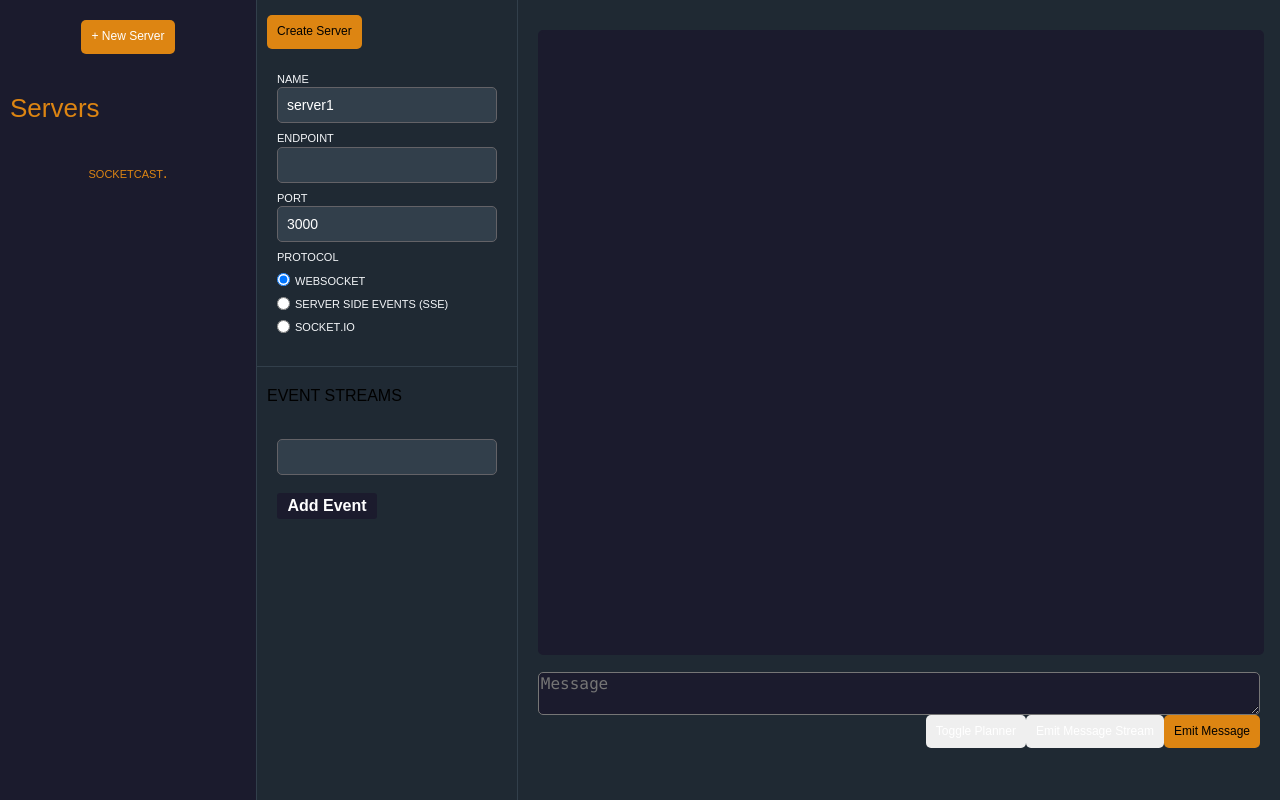
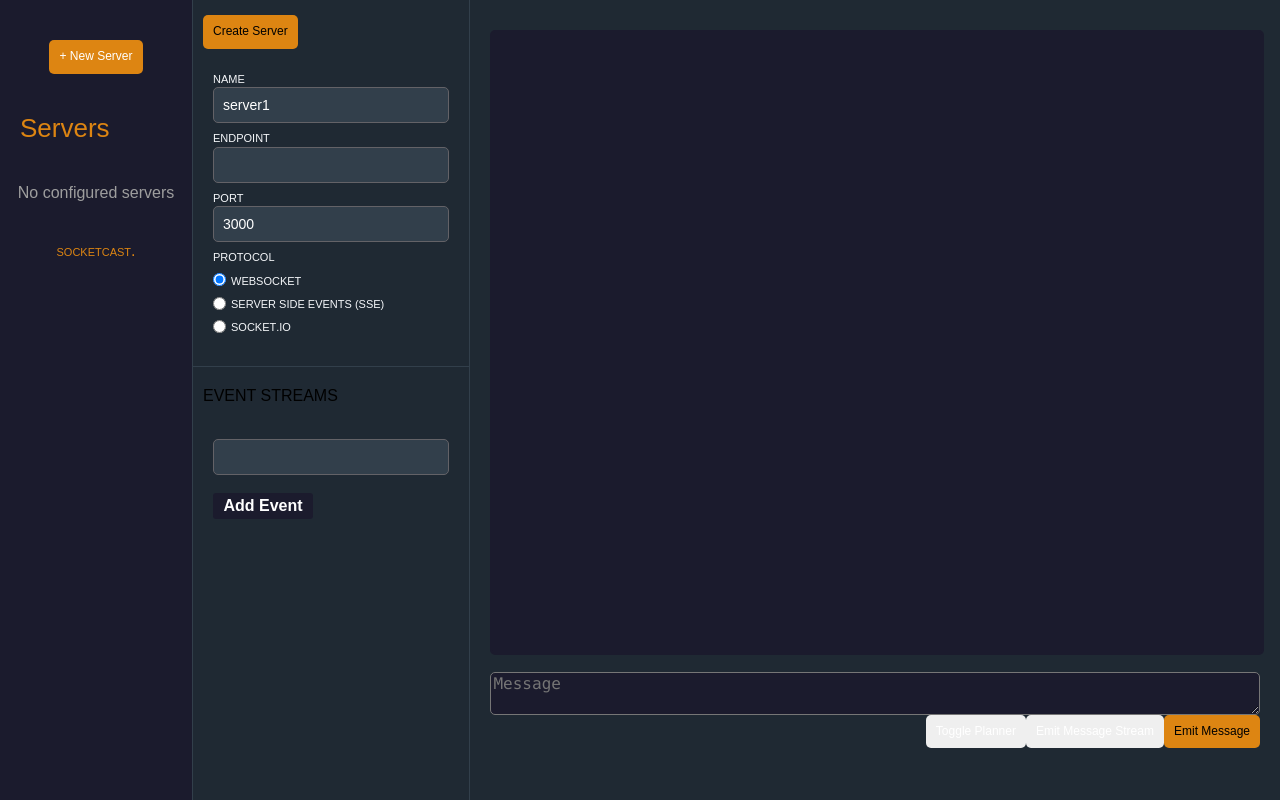
Before and after one commit to oslabs-beta/socketcast, a React app: page / in a window 1280 px wide. Built offline with nearby package versions, Linux system fonts and the light colour scheme.

Commit message:
completed server display

```diff
--- a/src/components/Sidebar.tsx
+++ b/src/components/Sidebar.tsx
@@ -17,8 +17,10 @@ function Sidebar() {
     const status = server.status === "RUNNING" ? green[500] : red[500];
     return (
       <div className="server" key={server.id} onClick={() => dispatch(setCurrentServerId(server.id))}>
-        <span className="name">{server.name}</span>
-        <span className="port">{server.port}</span>
+        <div>
+          <span className="name">{server.name}</span>
+          <span className="port">:{server.port}</span>
+        </div>
         <FiberManualRecordIcon style={{ color: status }} />
       </div>
     )
@@ -38,13 +40,15 @@ function Sidebar() {
       </div>
       <div className="servers-display">
         <div className="title">Servers</div>
-        {displayServers}
+        {
+          displayServers.length
+            ? displayServers
+            : <div className="message"><span>No configured servers</span></div>
+        }
       </div>
 
-      <div className="bottom">
-        <div className="brand">
-          socketcast.
-          </div>
+      <div className="brand">
+        socketcast.
       </div>
     </div>
   );
--- a/src/styles/app.scss
+++ b/src/styles/app.scss
@@ -79,15 +79,15 @@ input[type="text"] {
 
 .sidebar {
   height: 100%;
-  width: 20%;
+  width: 15%;
   display: flex;
   flex-direction: column;
-  //justify-content: space-between;
   background-color: $primary-background;
 
   .buttons-display {
     align-self: center;
     padding: 20px;
+    margin-top: 20px;
 
     .button {
       background-color: $primary-font-color
@@ -97,9 +97,24 @@ input[type="text"] {
   .servers-display {
     padding: 20px 0;
 
+    .title {
+      font-size: 26px;
+      color: $primary-font-color;
+      padding: 0 20px;
+      margin-bottom: 10px;
+    }
+
+    .message {
+      text-align: center;
+      color: #9e9e9e;
+      margin-top: 40px;
+    }
+
     .server {
-      align-self: center;
-      padding: 10px 15px;
+      display: flex;
+      align-items: center;
+      justify-content: space-between;
+      padding: 5px 15px;
 
       &:hover {
         background-color: #1F2933;
@@ -107,27 +122,23 @@ input[type="text"] {
       }
 
       .name {
+        margin-right: 3px;
         max-width: 175px;
         color: white;
-        font-size: 14px;
-        white-space: nowrap;
-        text-overflow: ellipsis;
+        font-size: 16px;
+        //white-space: nowrap;
+        //text-overflow: ellipsis;
         overflow: hidden;
       }
 
       .port {
-        padding: 0 0 0 10px;
         color: grey;
         font-size: 14px;
       }
     }
+  }
 
-    .title {
-      font-size: 26px;
-      color: $primary-font-color;
-      padding: 0 10px;
-    }
-  }
+
 }
 
 .brand {
@@ -148,21 +159,6 @@ input[type="text"] {
   display: flex;
   flex-direction: row;
   padding: 20px;
-}
-
-
-
-.sidebar_server {
-  color: $base_teal2;
-}
-
-.sidebar_server:hover {
-  color: $primary-font-color;
-  cursor: pointer;
-}
-
-.sidebar_title {
-  color: rgb(226, 226, 226);
 }
 
 /* ---------------------------------------- */
```
